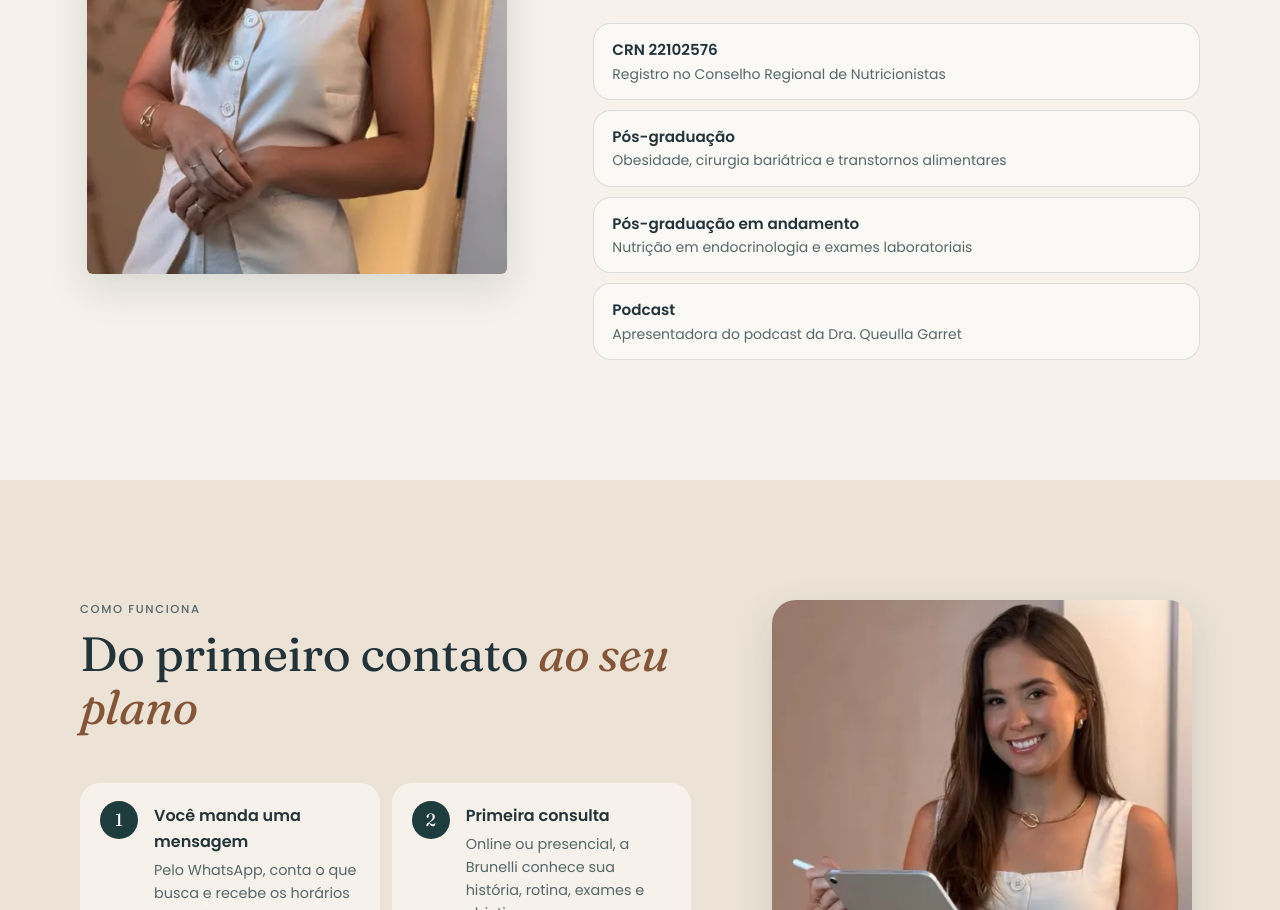
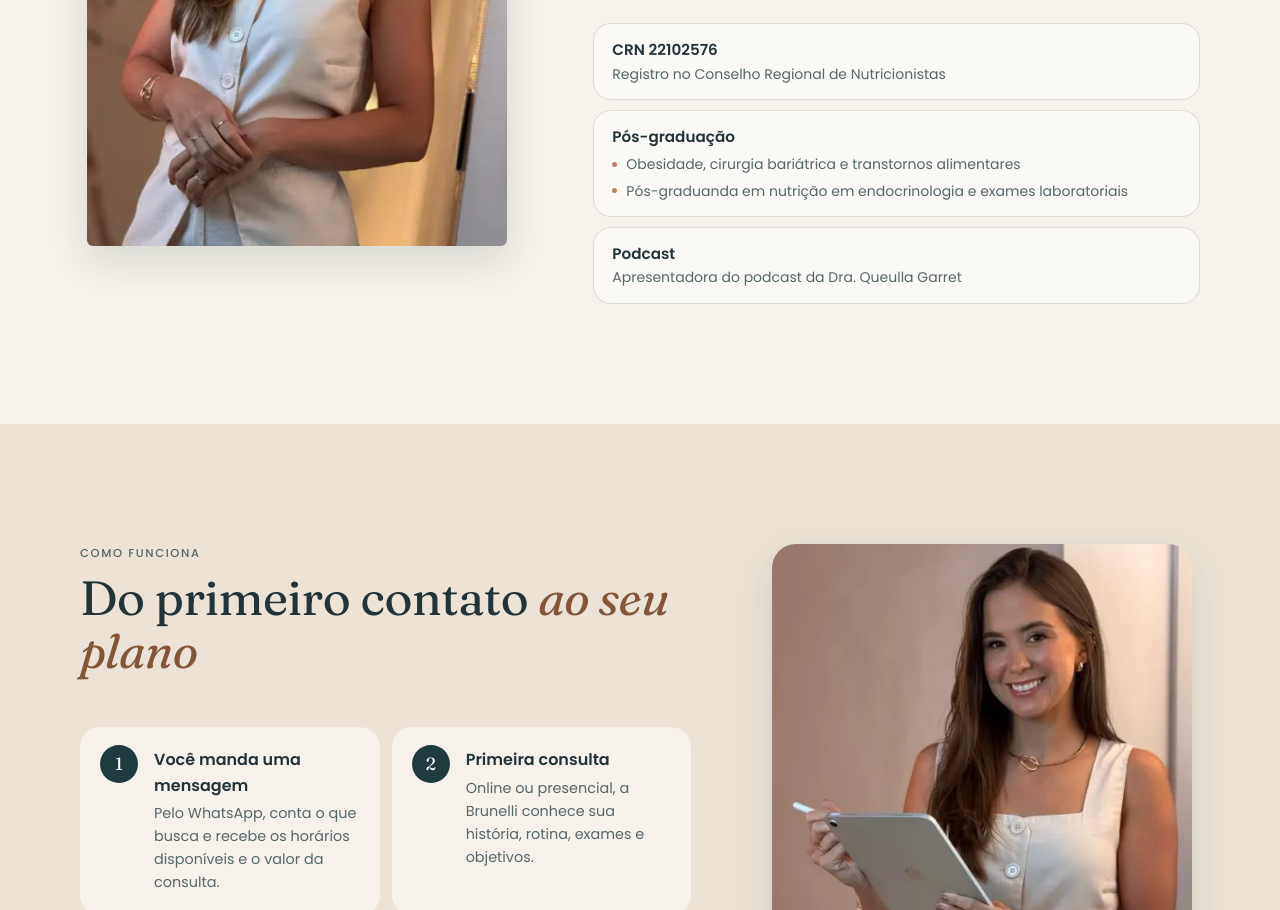
Before and after one commit to jfbritto/brunellinutri, a plain HTML site: page index.html in a window 1280 px wide. Shown: the part 1347-2257 px from the top of the page. Drawn offline with Linux system fonts and the light colour scheme.

Commit message:
fix: pós-graduações num bloco só, com itens
As duas formações ficam dentro de "Pós-graduação" como itens:
obesidade, cirurgia bariátrica e transtornos alimentares; e
"Pós-graduanda em nutrição em endocrinologia e exames laboratoriais"
no lugar de "Pós-graduação em andamento". llms.txt no mesmo padrão.

Co-Authored-By: Claude Opus 5.5 <noreply@anthropic.com>

```diff
--- a/index.html
+++ b/index.html
@@ -282,8 +282,12 @@
           <p>O plano parte da sua rotina, dos seus exames e da sua relação com a comida, para ser possível de seguir e sem julgamento. Atendo online, para todo o Brasil, e presencialmente em Vila Velha e em Vitória.</p>
           <ul class="credenciais">
             <li><strong>CRN 22102576</strong>Registro no Conselho Regional de Nutricionistas</li>
-            <li><strong>Pós-graduação</strong>Obesidade, cirurgia bariátrica e transtornos alimentares</li>
-            <li><strong>Pós-graduação em andamento</strong>Nutrição em endocrinologia e exames laboratoriais</li>
+            <li><strong>Pós-graduação</strong>
+              <ul class="credenciais-itens">
+                <li>Obesidade, cirurgia bariátrica e transtornos alimentares</li>
+                <li>Pós-graduanda em nutrição em endocrinologia e exames laboratoriais</li>
+              </ul>
+            </li>
             <li><strong>Podcast</strong>Apresentadora do podcast da Dra. Queulla Garret</li>
           </ul>
         </div>
--- a/style.css
+++ b/style.css
@@ -344,6 +344,26 @@ button { font: inherit; color: inherit; }
   color: var(--texto-suave);
 }
 .credenciais strong { display: block; font-size: 0.95rem; font-weight: 600; color: var(--texto); }
+
+/* itens dentro de um bloco (ex.: as pós-graduações) */
+.credenciais .credenciais-itens { list-style: none; display: grid; gap: 4px; margin-top: 4px; }
+.credenciais .credenciais-itens li {
+  position: relative;
+  padding: 0 0 0 14px;
+  border: 0;
+  border-radius: 0;
+  background: none;
+}
+.credenciais .credenciais-itens li::before {
+  content: "";
+  position: absolute;
+  left: 0;
+  top: 0.62em;
+  width: 5px;
+  height: 5px;
+  border-radius: 50%;
+  background: var(--terracota);
+}
 
 /* --- Como funciona --- */
 .como { display: grid; gap: 28px; }
```
Also changed, not shown: llms.txt.
